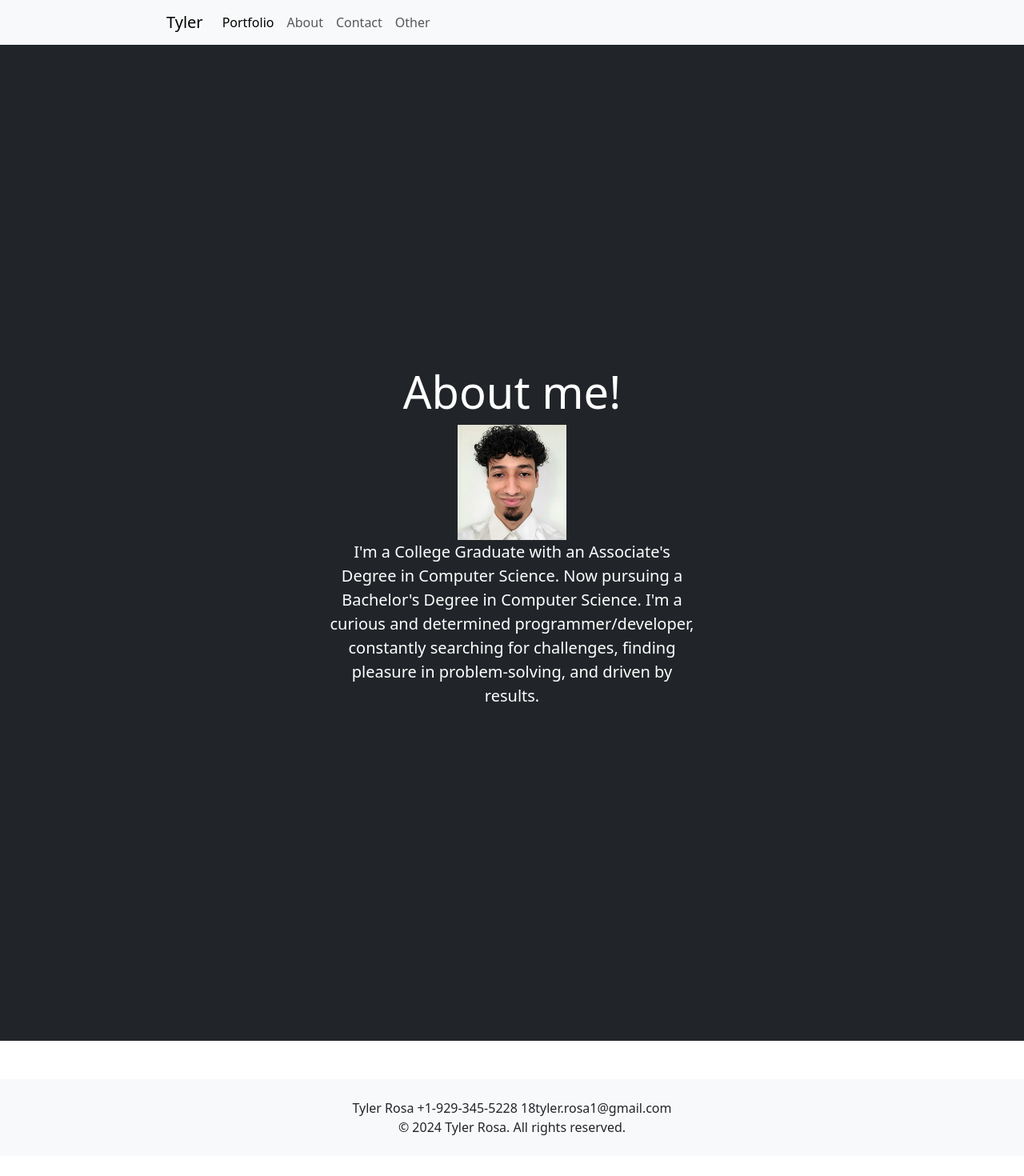
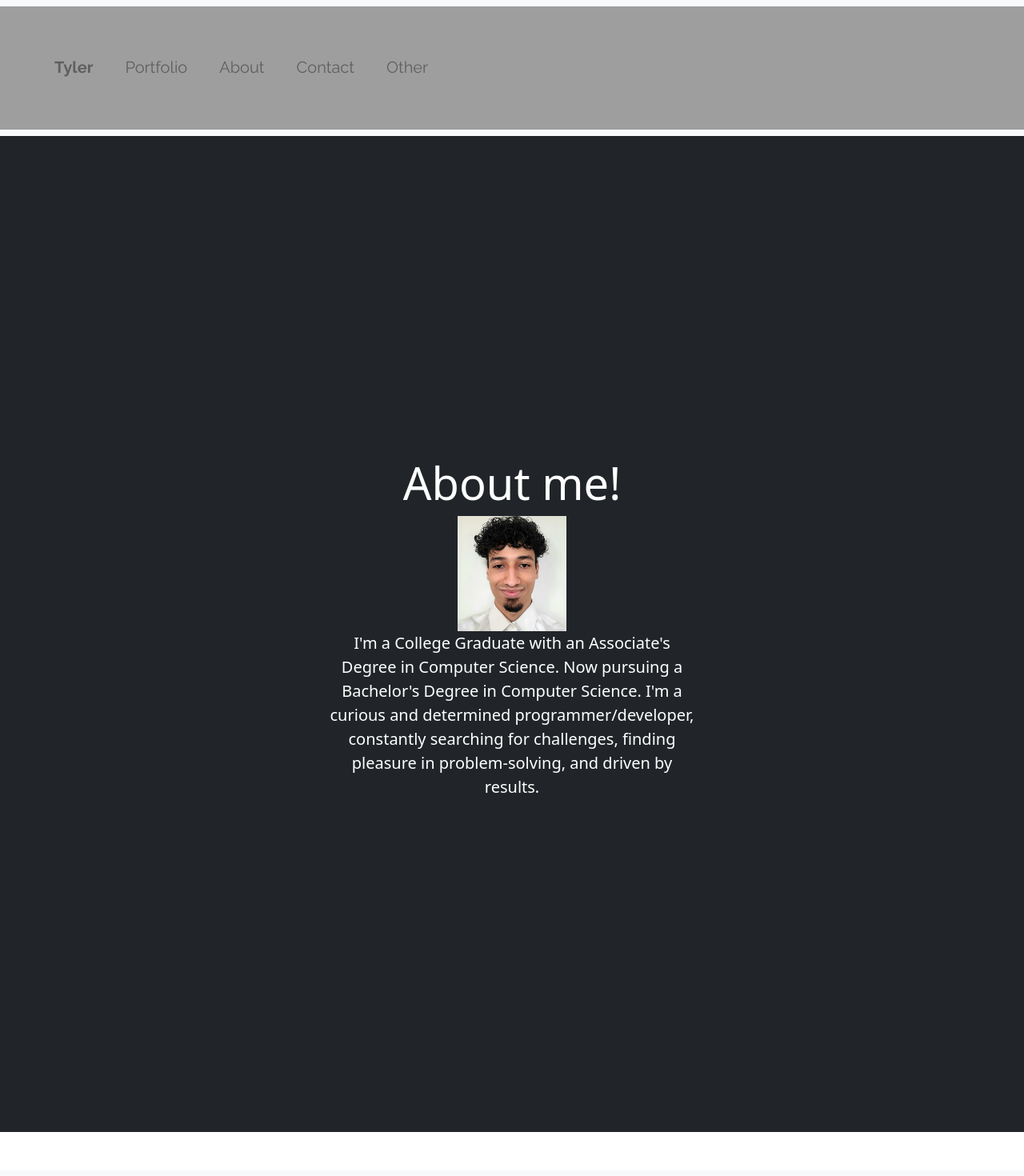
Before and after one commit to TylersHub/Personal-Website, a React (Vite) app: page /about in a window 1280 px wide. Shown: the top 1470 px of the page at 80% size. Before the commit the page ends 1445 px from the top, so only its background shows below. Built offline with nearby package versions, Linux system fonts and the light colour scheme.

Commit message:
Imported Bootstrap JavaScript. Created Colors.css with different color options. Created Navbar.css for navbar style. Completely replaced Navbar with new Navbar and Navbar css.

```diff
--- a/src/components/HeroSection.tsx
+++ b/src/components/HeroSection.tsx
@@ -16,7 +16,7 @@ const HeroSection = ({ Hname, Hsubtext, heightPadding }: Props) => {
         className="jumbotron text-center bg-dark text-white"
         style={{ padding: heightPadding }}
       >
-        <div className="container">
+        <div className="container-fluid">
           <h1 className="display-4">{Hname}</h1>
           <Image imgSrc={meImage} imgAlt="Image of Me" imgWidth="30%" />
           <p className="lead">{Hsubtext}</p>
--- a/src/components/ProjPageLayout.tsx
+++ b/src/components/ProjPageLayout.tsx
@@ -13,7 +13,6 @@ interface Props {
 const ProjPageLayout = ({
   projLayTitle,
   projLayDesc,
-  projLayLink,
   projLayHeight,
   projLayImage = "https://via.placeholder.com/800x400",
 }: Props) => {
--- a/src/components/navbar.tsx
+++ b/src/components/navbar.tsx
@@ -1,4 +1,6 @@
 import React from "react";
+import "../css/Colors.css";
+import "../css/Navbar.css";
 
 interface Props {
   navMainText: string;
@@ -26,42 +28,74 @@ const Navbar = ({
   navLink4,
 }: Props) => {
   return (
-    <div className="maxWidth: 100%">
+    <div>
       <nav className="navbar navbar-expand-lg bg-body-tertiary">
-        <div className="container-fluid" style={{ padding: "0 13rem" }}>
-          <a className="navbar-brand" href={navMainLink}>
-            {navMainText}
-          </a>
+        <div className="container-fluid text-hover-container gray highlightTextIn">
           <button
             className="navbar-toggler"
             type="button"
             data-bs-toggle="collapse"
-            data-bs-target="#navbarNavAltMarkup"
-            aria-controls="navbarNavAltMarkup"
+            data-bs-target="#navbarTogglerDemo01"
+            aria-controls="navbarTogglerDemo01"
             aria-expanded="false"
             aria-label="Toggle navigation"
           >
             <span className="navbar-toggler-icon"></span>
           </button>
-          <div className="collapse navbar-collapse" id="navbarNavAltMarkup">
-            <div className="navbar-nav">
+          <div className="collapse navbar-collapse" id="navbarTogglerDemo01">
+            <ul className="navbar-nav me-auto mb-2 mb-lg-0">
+              <li className="">
                 <a
-                className="nav-link active"
+                  className="fw-bold"
+                  aria-current="page"
+                  href={navMainLink}
+                  style={{ fontWeight: "bold" }}
+                  data-alt="Tyler"
+                >
+                  {navMainText}
+                </a>
+              </li>
+              <li className="">
+                <a
+                  className=""
                   aria-current="page"
                   href={navLink1}
+                  data-alt="Portfolio"
                 >
                   {navText1}
                 </a>
-              <a className="nav-link" href={navLink2}>
+              </li>
+              <li className="">
+                <a
+                  className=""
+                  aria-current="page"
+                  href={navLink2}
+                  data-alt="About"
+                >
                   {navText2}
                 </a>
-              <a className="nav-link" href={navLink3}>
+              </li>
+              <li className="">
+                <a
+                  className=""
+                  aria-current="page"
+                  href={navLink3}
+                  data-alt="Contact"
+                >
                   {navText3}
                 </a>
-              <a className="nav-link" href={navLink4}>
+              </li>
+              <li className="">
+                <a
+                  className=""
+                  aria-current="page"
+                  href={navLink4}
+                  data-alt="Other"
+                >
                   {navText4}
                 </a>
-            </div>
+              </li>
+            </ul>
           </div>
         </div>
       </nav>
--- /dev/null
+++ b/src/css/Colors.css
@@ -0,0 +1,74 @@
+.red
+{
+    background: #f44336;
+}
+
+.purple
+{
+    background: #673ab7;
+}
+
+.indigo
+{
+    background: #3f51b5;
+}
+
+.blue
+{
+    background: #2196f3;
+}
+
+.cyan
+{
+    background: #00bcd4;
+}
+
+.teal
+{
+    background: #009688;
+}
+
+.green
+{
+    background: #4caf50;
+}
+
+.lightGreen
+{
+    background: #8bc34a;
+}
+
+.lime
+{
+    background: #c0ca33;
+}
+
+.yellow
+{
+    background: #fdd835;
+}
+
+.amber
+{
+    background: #ffc107;
+}
+
+.orange
+{
+    background: #ff9800
+}
+
+.deepOrange
+{
+    background: #ff5722;
+}
+
+.brown
+{
+    background: #795548;
+}
+
+.gray
+{
+    background: #9e9e9e;
+}
--- /dev/null
+++ b/src/css/Navbar.css
@@ -0,0 +1,452 @@
+@import url('https://fonts.googleapis.com/css2?family=Raleway:wght@400;700&display=swap');
+
+
+html, body
+{
+    margin: 0px;
+}
+
+header, footer
+{
+    font-family: Raleway;
+    margin: 0 auto;
+	padding: 5em 3em;
+	text-align: center;
+    background: #555;
+}
+
+header h1
+{
+    color: #AAA;
+    font-size: 40px;
+    font-weight: lighter;
+    margin-bottom: 5px;
+}
+
+header span
+{
+    color: #222;
+}
+
+footer span
+{
+  color: #AAA;
+}
+
+div.text-hover-container
+{
+    font-family: Raleway;
+    margin: 0 auto;
+	padding: 4em 3em;
+	text-align: center;
+    width: 100%
+}
+
+div.text-hover-container a
+{
+    color: #FFF;
+    text-decoration: none;
+    font: 20px Raleway;
+    margin: 0px 10px;
+    padding: 10px 10px;
+    position: relative;
+    z-index: 0;
+    cursor: pointer;
+}
+
+/* Top and Bottom borders go out */
+div.topBotomBordersOut a:before, div.topBotomBordersOut a:after
+{
+    position: absolute;
+    left: 0px;
+    width: 100%;
+    height: 2px;
+    background: #FFF;
+    content: "";
+    opacity: 0;
+    transition: all 0.3s;
+}
+
+div.topBotomBordersOut a:before
+{
+    top: 0px;
+    transform: translateY(10px);
+}
+
+div.topBotomBordersOut a:after
+{
+    bottom: 0px;
+    transform: translateY(-10px);
+}
+
+div.topBotomBordersOut a:hover:before, div.topBotomBordersOut a:hover:after
+{
+    opacity: 1;
+    transform: translateY(0px);
+}
+
+/* Top and Bottom borders come in */
+div.topBotomBordersIn a:before, div.topBotomBordersIn a:after
+{
+    position: absolute;
+    left: 0px;
+    width: 100%;
+    height: 2px;
+    background: #FFF;
+    content: "";
+    opacity: 0;
+    transition: all 0.3s;
+}
+
+div.topBotomBordersIn a:before
+{
+    top: 0px;
+    transform: translateY(-10px);
+}
+
+div.topBotomBordersIn a:after
+{
+    bottom: 0px;
+    transform: translateY(10px);
+}
+
+div.topBotomBordersIn a:hover:before, div.topBotomBordersIn a:hover:after
+{
+    opacity: 1;
+    transform: translateY(0px);
+}
+
+/* Top border go down and Left border appears */
+div.topLeftBorders a:before
+{
+    position: absolute;
+    top: 0px;
+    left: 0px;
+    width: 2px;
+    height: 0px;
+    background: #FFF;
+    content: "";
+    opacity: 1;
+    transition: all 0.3s;
+}
+
+div.topLeftBorders a:after
+{
+    position: absolute;
+    top: 0px;
+    left: 0px;
+    width: 100%;
+    height: 2px;
+    background: #FFF;
+    content: "";
+    opacity: 1;
+    transition: all 0.3s;
+}
+
+div.topLeftBorders a:hover:before
+{
+    height: 100%;
+}
+
+div.topLeftBorders a:hover:after
+{
+    opacity: 0;
+    top: 100%;
+}
+
+/* Circle behind */
+div.circleBehind a:before, div.circleBehind a:after
+{
+    position: absolute;
+    top: 22px;
+    left: 50%;
+    width: 50px;
+    height: 50px;
+    border: 4px solid #0277bd;
+    transform: translateX(-50%) translateY(-50%) scale(0.8);
+    border-radius: 50%;
+    background: transparent;
+    content: "";
+    opacity: 0;
+    transition: all 0.3s;
+    z-index: -1;
+}
+
+div.circleBehind a:after
+{
+    border-width: 2px;
+    transition: all 0.4s;
+}
+
+div.circleBehind a:hover:before
+{
+    opacity: 1;
+    transform: translateX(-50%) translateY(-50%) scale(1);
+}
+
+div.circleBehind a:hover:after
+{
+    opacity: 1;
+    transform: translateX(-50%) translateY(-50%) scale(1.3);
+}
+
+/* Brackets go out */
+div.brackets a:before, div.brackets a:after
+{
+    position: absolute;
+    opacity: 0;
+    font-size: 35px;
+    top: 0px;
+    transition: all 0.3s;
+}
+
+div.brackets a:before
+{
+    content: '(';
+    left: 0px;
+    transform: translateX(10px);
+}
+
+div.brackets a:after
+{
+    content: ')';
+    right: 0px;
+    transform: translateX(-10px);
+}
+
+div.brackets a:hover:before, div.brackets a:hover:after
+{
+    opacity: 1;
+    transform: translateX(0px);
+}
+
+
+/* Border from Y to X  */
+div.borderYtoX a:before, div.borderYtoX a:after
+{
+    position: absolute;
+    opacity: 0.5;
+    height: 100%;
+    width: 2px;
+    content: '';
+    background: #FFF;
+    transition: all 0.3s;
+}
+
+div.borderYtoX a:before
+{
+    left: 0px;
+    top: 0px;
+}
+
+div.borderYtoX a:after
+{
+    right: 0px;
+    bottom: 0px;
+}
+
+div.borderYtoX a:hover:before, div.borderYtoX a:hover:after
+{
+    opacity: 1;
+    height: 2px;
+    width: 100%;
+}
+
+/* Border X get width  */
+div.borderXwidth a:before, div.borderXwidth a:after
+{
+    position: absolute;
+    opacity: 0;
+    width: 0%;
+    height: 2px;
+    content: '';
+    background: #FFF;
+    transition: all 0.3s;
+}
+
+div.borderXwidth a:before
+{
+    left: 0px;
+    top: 0px;
+}
+
+div.borderXwidth a:after
+{
+    right: 0px;
+    bottom: 0px;
+}
+
+div.borderXwidth a:hover:before, div.borderXwidth a:hover:after
+{
+    opacity: 1;
+    width: 100%;
+}
+
+/* Pull down  */
+div.pullDown a:before
+{
+    position: absolute;
+    width: 100%;
+    height: 2px;
+    left: 0px;
+    top: 0px;
+    content: '';
+    background: #FFF;
+    opacity: 0.3;
+    transition: all 0.3s;
+}
+
+div.pullDown a:hover:before
+{
+    height: 100%;
+}
+
+/* Pull up  */
+div.pullUp a:before
+{
+    position: absolute;
+    width: 100%;
+    height: 2px;
+    left: 0px;
+    bottom: 0px;
+    content: '';
+    background: #FFF;
+    opacity: 0.3;
+    transition: all 0.3s;
+}
+
+div.pullUp a:hover:before
+{
+    height: 100%;
+}
+
+/* Pull right  */
+div.pullRight a:before
+{
+    position: absolute;
+    width: 2px;
+    height: 100%;
+    left: 0px;
+    top: 0px;
+    content: '';
+    background: #FFF;
+    opacity: 0.3;
+    transition: all 0.3s;
+}
+
+div.pullRight a:hover:before
+{
+    width: 100%;
+}
+
+/* Pull left  */
+div.pullLeft a:before
+{
+    position: absolute;
+    width: 2px;
+    height: 100%;
+    right: 0px;
+    top: 0px;
+    content: '';
+    background: #FFF;
+    opacity: 0.3;
+    transition: all 0.3s;
+}
+
+div.pullLeft a:hover:before
+{
+    width: 100%;
+}
+
+/* Pull up and down  */
+div.pullUpDown a:before, div.pullUpDown a:after
+{
+    position: absolute;
+    width: 100%;
+    height: 2px;
+    left: 0px;
+    content: '';
+    background: #FFF;
+    opacity: 0.3;
+    transition: all 0.3s;
+}
+
+div.pullUpDown a:before
+{
+    top: 0px;
+}
+
+div.pullUpDown a:after
+{
+    bottom: 0px;
+}
+
+div.pullUpDown a:hover:before, div.pullUpDown a:hover:after
+{
+    height: 100%;
+}
+
+/* Pull right and left  */
+div.pullRightLeft a:before, div.pullRightLeft a:after
+{
+    position: absolute;
+    width: 2px;
+    height: 100%;
+    top: 0px;
+    content: '';
+    background: #FFF;
+    opacity: 0.3;
+    transition: all 0.3s;
+}
+
+div.pullRightLeft a:before
+{
+    left: 0px;
+}
+
+div.pullRightLeft a:after
+{
+    right: 0px;
+}
+
+div.pullRightLeft a:hover:before, div.pullRightLeft a:hover:after
+{
+    width: 100%;
+}
+
+/* Highlight text out  */
+div.highlightTextOut a
+{
+    color: rgba(255, 255, 255, 0.3);
+}
+
+div.highlightTextOut a:before, div.highlightTextIn a:before
+{
+    position: absolute;
+    color: #FFF;
+    top: 0px;
+    left: 0px;
+    padding: 10px;
+    overflow: hidden;
+    content: attr(data-alt);
+    transition: all 0.3s;
+    transform: scale(0.8);
+    opacity: 0;
+}
+
+div.highlightTextOut a:hover:before, div.highlightTextIn a:hover:before
+{
+    transform: scale(1);
+    opacity: 1;
+}
+
+/* Highlight text in  */
+div.highlightTextIn a
+{
+    color: rgba(0, 0, 0, 0.4);
+}
+
+div.highlightTextIn a:before
+{
+    transform: scale(1.2);
+}
--- a/src/main.tsx
+++ b/src/main.tsx
@@ -1,4 +1,5 @@
 import "bootstrap/dist/css/bootstrap.min.css";
+import "bootstrap/dist/js/bootstrap.bundle.min.js"; //For Navbar Toggle Dropdown when screen size is too small
 import { StrictMode } from "react";
 import { createRoot } from "react-dom/client";
 import App from "./App.tsx";
```
Lines whose indentation alone changed are shown as unchanged.
